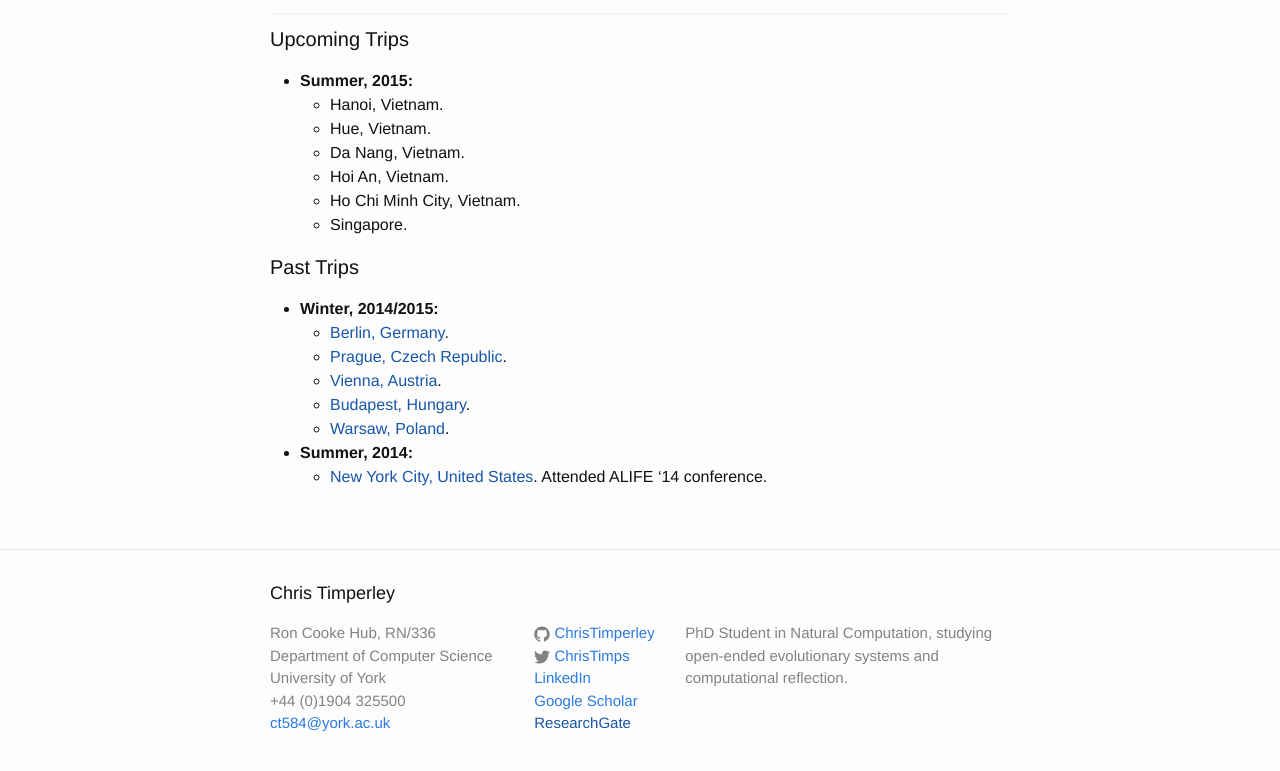
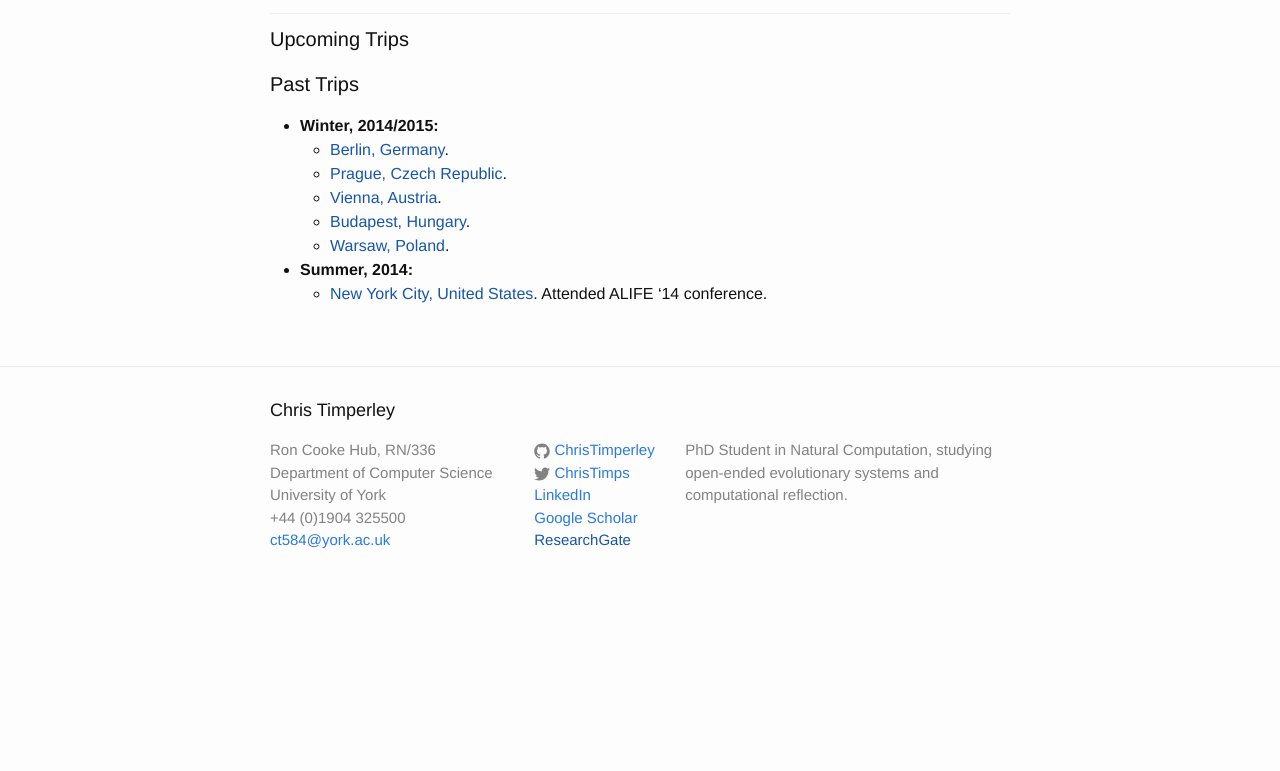
Before and after one commit to ChrisTimperley/ChrisTimperley.github.io, a Jekyll site: the page built from travel.md, in a window 1280 px wide, cut to the strip 652-1428 px from the top of the page. Shown: the top 771 px of the strip. Built offline with Jekyll 4.4.1, drawn with Linux system fonts in a browser that asks for light colours; after the commit the page ends 1264 px from its top, so only the background shows below that.

Commit message:
Update travel.md

```diff
--- a/travel.md
+++ b/travel.md
@@ -11,14 +11,6 @@ buried: true
 
 #### Upcoming Trips
 
-* **Summer, 2015:**
-  * Hanoi, Vietnam.
-  * Hue, Vietnam.
-  * Da Nang, Vietnam.
-  * Hoi An, Vietnam.
-  * Ho Chi Minh City, Vietnam.
-  * Singapore.
-
 #### Past Trips
 
 * **Winter, 2014/2015:**
```
